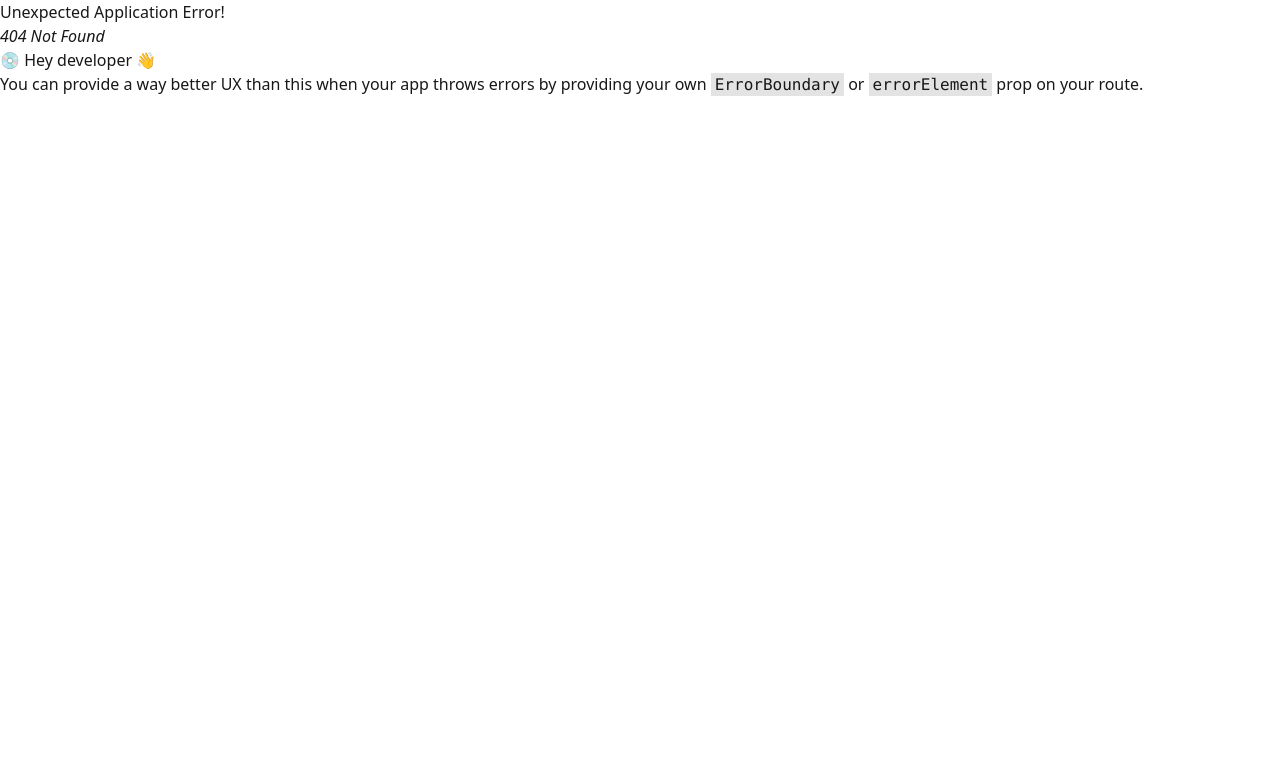
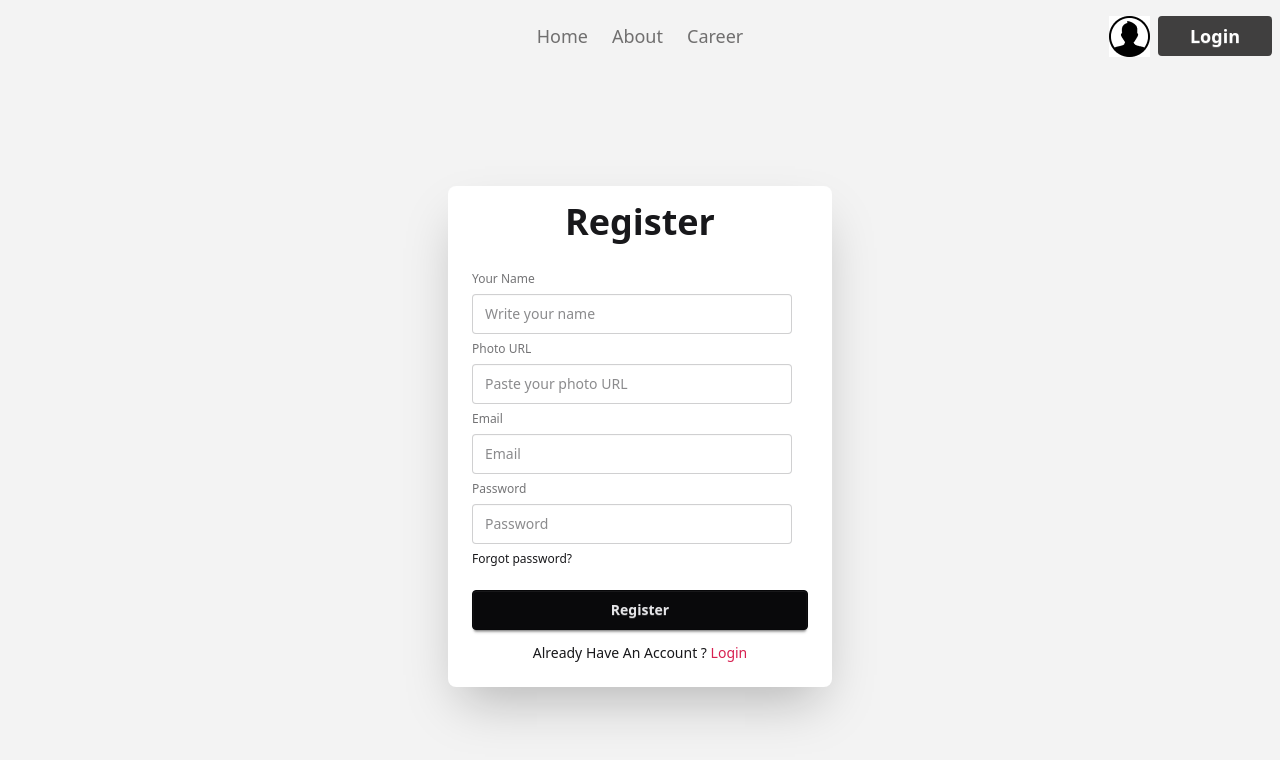
Before and after one commit to rafiul396/Dragon-news-with-Auth, a React (Vite) app: page /auth/register in a window 1280 px wide. Before the commit this address had no page. Shown: the top 760 px of the page. Built offline with nearby package versions, Linux system fonts and the light colour scheme.

Commit message:
UI design is completed now started implement Authentiction power

```diff
--- /dev/null
+++ b/src/Authlayoutcompo/AuthLayout.jsx
@@ -0,0 +1,18 @@
+import React from 'react';
+import { Outlet } from 'react-router';
+import Navbar from '../components/Navbar/Navbar';
+
+const AuthLayout = () => {
+    return (
+        <div className='bg-base-200 min-h-screen'>
+            <header className='container mx-auto'>
+                <Navbar />
+            </header>
+            <main className='container mx-auto flex justify-center items-center min-h-[calc(100vh-72px)]'>
+                <Outlet />
+            </main>
+        </div>
+    );
+};
+
+export default AuthLayout;
--- a/src/components/Main/homelayout/Categorynews.jsx
+++ b/src/components/Main/homelayout/Categorynews.jsx
@@ -6,7 +6,6 @@
     const [news, setNews] = useState([])
     const { id } = useParams();
     const newsData = useLoaderData();
-    console.log(newsData);
 
     useEffect(() => {
         if (id == "0") {
@@ -24,7 +23,7 @@
     return (
         <div>
             <h2 className='text-primary font-semibold mb-4'>Dragon News Home</h2>
-            <div className='space-y-4 h-[500px] overflow-y-scroll'>
+            <div className='space-y-10'>
                 {
                     news.map(n => <Newsbox n={n} />)
                 }
--- a/src/components/Main/homelayout/Left.jsx
+++ b/src/components/Main/homelayout/Left.jsx
@@ -3,7 +3,7 @@
 
 const Left = () => {
     return (
-        <section className='col-span-3'>
+        <section className='col-span-3  sticky top-4 h-fit'>
             <h2 className='font-semibold text-primary mb-4'>All Categories</h2>
             <Suspense fallback={<h1>Loading...</h1>}>
                 <Category />
--- a/src/components/Main/homelayout/Logbtn.jsx
+++ b/src/components/Main/homelayout/Logbtn.jsx
@@ -1,4 +1,5 @@
 import React from 'react';
+import { Link } from 'react-router';
 
 const Logbtn = () => {
     return (
@@ -6,15 +7,15 @@
             <h2 className='text-primary font-semibold mb-4'>Login with</h2>
             <div className='space-y-3'>
                 {/* Google */}
-                <button className="btn bg-white text-secondary border-[#e5e5e5] w-full">
+                <Link to="/auth/login" className="btn bg-white text-secondary border-[#e5e5e5] w-full">
                     <svg aria-label="Google logo" width="16" height="16" xmlns="http://www.w3.org/2000/svg" viewBox="0 0 512 512"><g><path d="m0 0H512V512H0" fill="#fff"></path><path fill="#34a853" d="M153 292c30 82 118 95 171 60h62v48A192 192 0 0190 341"></path><path fill="#4285f4" d="m386 400a140 175 0 0053-179H260v74h102q-7 37-38 57"></path><path fill="#fbbc02" d="m90 341a208 200 0 010-171l63 49q-12 37 0 73"></path><path fill="#ea4335" d="m153 219c22-69 116-109 179-50l55-54c-78-75-230-72-297 55"></path></g></svg>
                     Login with Google
-                </button>
+                </Link>
                 {/* GitHub */}
-                <button className="btn bg-primary text-white border-primary w-full">
+                <Link to="/auth/register" className="btn bg-primary text-white border-primary w-full">
                     <svg aria-label="GitHub logo" width="16" height="16" xmlns="http://www.w3.org/2000/svg" viewBox="0 0 24 24"><path fill="white" d="M12,2A10,10 0 0,0 2,12C2,16.42 4.87,20.17 8.84,21.5C9.34,21.58 9.5,21.27 9.5,21C9.5,20.77 9.5,20.14 9.5,19.31C6.73,19.91 6.14,17.97 6.14,17.97C5.68,16.81 5.03,16.5 5.03,16.5C4.12,15.88 5.1,15.9 5.1,15.9C6.1,15.97 6.63,16.93 6.63,16.93C7.5,18.45 8.97,18 9.54,17.76C9.63,17.11 9.89,16.67 10.17,16.42C7.95,16.17 5.62,15.31 5.62,11.5C5.62,10.39 6,9.5 6.65,8.79C6.55,8.54 6.2,7.5 6.75,6.15C6.75,6.15 7.59,5.88 9.5,7.17C10.29,6.95 11.15,6.84 12,6.84C12.85,6.84 13.71,6.95 14.5,7.17C16.41,5.88 17.25,6.15 17.25,6.15C17.8,7.5 17.45,8.54 17.35,8.79C18,9.5 18.38,10.39 18.38,11.5C18.38,15.32 16.04,16.16 13.81,16.41C14.17,16.72 14.5,17.33 14.5,18.26C14.5,19.6 14.5,20.68 14.5,21C14.5,21.27 14.66,21.59 15.17,21.5C19.14,20.16 22,16.42 22,12A10,10 0 0,0 12,2Z"></path></svg>
                     Login with GitHub
-                </button>
+                </Link>
             </div>
         </div>
     );
--- a/src/components/Main/homelayout/Newsbox.jsx/Newsbox.jsx
+++ b/src/components/Main/homelayout/Newsbox.jsx/Newsbox.jsx
@@ -4,8 +4,7 @@
 import { FaEye } from 'react-icons/fa';
 
 const nbox = ({ n }) => {
-    const { author } = n;
-    console.log(n);
+    const {author} = n;
     const date = new Date(n.author.published_date).toLocaleDateString()
     return (
         <div className='space-y-3 border-2 border-base-300 rounded-lg'>
@@ -36,11 +35,11 @@
                 <div className='flex justify-between items-center pb-5'>
                     <div className='flex gap-4 items-center'>
                         <div className='flex gap-1'>
-                            <div className='flex gap-1'>
-                                {[...Array(Math.round(n.rating.number))].map((_, i) => (
-                                    <img key={i} className='w-[20px] h-[20px]' src={star} alt="star" />
-                                ))}
-                            </div>
+                            <img className='w-[20px] h-[20px]' src={star} alt="" />
+                            <img className='w-[20px] h-[20px]' src={star} alt="" />
+                            <img className='w-[20px] h-[20px]' src={star} alt="" />
+                            <img className='w-[20px] h-[20px]' src={star} alt="" />
+                            <img className='w-[20px] h-[20px]' src={star} alt="" />
                         </div>
                         <p>{n.rating.number}</p>
                     </div>
--- a/src/components/Main/homelayout/Q-Zoon/QZoon.jsx
+++ b/src/components/Main/homelayout/Q-Zoon/QZoon.jsx
@@ -7,7 +7,7 @@
     return (
         <div className='bg-base-200 mt-10 p-4' >
             <h2 className='text-primary font-semibold mb-4'>Q-Zone</h2>
-            <div className='space-y-4'>
+            <div className='space-y-4 flex flex-col'>
                 <img src={swimmingChild} alt="" />
                 <img src={classRoom} alt="" />
                 <img src={playGround} alt="" />
--- a/src/components/Main/homelayout/Right.jsx
+++ b/src/components/Main/homelayout/Right.jsx
@@ -5,7 +5,7 @@
 
 const Right = () => {
     return (
-        <section className='col-span-3'>
+        <section className='col-span-3  sticky top-4 h-fit'>
             <Logbtn />
             <FindUs />
             <QZoon />
--- a/src/components/Navbar/Navbar.jsx
+++ b/src/components/Navbar/Navbar.jsx
@@ -1,5 +1,5 @@
 import React from 'react';
-import { NavLink } from 'react-router';
+import { Link, NavLink } from 'react-router';
 import user from '../../assets/user.png'
 
 const Navbar = () => {
@@ -9,7 +9,7 @@
         <li><NavLink to="/career">Career</NavLink></li>
     </>
     return (
-        <div className="navbar bg-base-100 text-warning">
+        <div className="navbar text-warning">
             <div className="navbar-start">
                 <div className="dropdown">
                     <div tabIndex={0} role="button" className="btn btn-ghost lg:hidden">
@@ -29,7 +29,7 @@
             </div>
             <div className="navbar-end gap-2">
                 <img src={user} alt="" />
-                <a className="btn btn-primary text-base-100 px-8 border-none shadow-none text-lg">Login</a>
+                <Link className="btn btn-primary text-base-100 px-8 border-none shadow-none text-lg" to="/auth/login">Login</Link>
             </div>
         </div>
     );
--- a/src/pages/Home.jsx
+++ b/src/pages/Home.jsx
@@ -5,6 +5,7 @@
 const Home = () => {
     return (
         <Navigate to='/news/1'></Navigate>
+        // <h1>Hello Home</h1>
     );
 };
 
--- /dev/null
+++ b/src/pages/Login.jsx
@@ -0,0 +1,24 @@
+import React from 'react';
+import Navbar from '../components/Navbar/Navbar';
+import { Link } from 'react-router';
+
+const Login = () => {
+    return (
+        <div className="card bg-base-100 w-full max-w-sm shrink-0 shadow-2xl">
+            <h2 className='font-bold text-4xl text-center mt-4'>Log in</h2>
+            <div className="card-body">
+                <fieldset className="fieldset">
+                    <label className="label">Email</label>
+                    <input type="email" className="input" placeholder="Email" />
+                    <label className="label">Password</label>
+                    <input type="password" className="input" placeholder="Password" />
+                    <div><a className="link link-hover">Forgot password?</a></div>
+                    <button className="btn btn-neutral mt-4">Login</button>
+                </fieldset>
+                <p className='text-center'>Dont’t Have An Account ? <Link to="/auth/register" className='text-secondary hover:underline'>Register</Link></p>
+            </div>
+        </div>
+    );
+};
+
+export default Login;
--- /dev/null
+++ b/src/pages/Register.jsx
@@ -0,0 +1,27 @@
+import React from 'react';
+import { Link } from 'react-router';
+
+const Register = () => {
+    return (
+        <div className="card bg-base-100 w-full max-w-sm shrink-0 shadow-2xl">
+            <h2 className='font-bold text-4xl text-center mt-4'>Register</h2>
+            <div className="card-body">
+                <fieldset className="fieldset">
+                    <label className="label">Your Name</label>
+                    <input type="email" className="input" placeholder="Write your name" />
+                    <label className="label">Photo URL</label>
+                    <input type="email" className="input" placeholder="Paste your photo URL" />
+                    <label className="label">Email</label>
+                    <input type="email" className="input" placeholder="Email" />
+                    <label className="label">Password</label>
+                    <input type="password" className="input" placeholder="Password" />
+                    <div><a className="link link-hover">Forgot password?</a></div>
+                    <button className="btn btn-neutral mt-4">Register</button>
+                </fieldset>
+                <p className='text-center'>Already Have An Account ? <Link to="/auth/login" className='text-secondary hover:underline'>Login</Link></p>
+            </div>
+        </div>
+    );
+};
+
+export default Register;
--- a/src/routes/Router.jsx
+++ b/src/routes/Router.jsx
@@ -6,6 +6,9 @@
 import { Component } from "react";
 import Content from "../components/Main/homelayout/Content";
 import Homelayout from "../components/Main/homelayout/Homelayout";
+import Login from "../pages/Login";
+import Register from "../pages/Register";
+import AuthLayout from "../Authlayoutcompo/AuthLayout";
 
 export const router = createBrowserRouter([
     {
@@ -13,15 +16,13 @@
         element: <Root />,
         children: [
             {
-                path: "",
-                element: <Home />,
-                children: [
-                    {
-                        path: '/news/:id',
-                        element: <Content />,
-                        loader: () => fetch("/news.json")
-                    }
-                ]
+                index: true,
+                element: <Home />
+            },
+            {
+                path: "/news/:id",
+                element: <Content />,
+                loader: () => fetch('/news.json')
             },
             {
                 path: "/about",
@@ -32,6 +33,19 @@
                 element: <Career />
             }
         ]
+    },
+    {
+        path: "/auth",
+        element: <AuthLayout />,
+        children: [
+            {
+                path: "/auth/login",
+                element: <Login />
+            },
+            {
+                path: "/auth/register",
+                element: <Register />
+            }
+        ]
     }
-
 ]);
```
